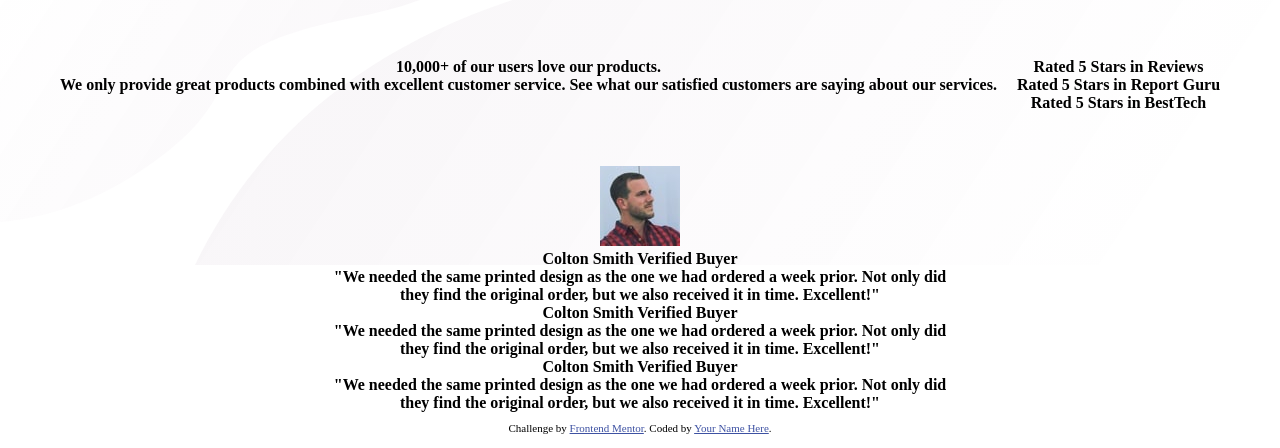
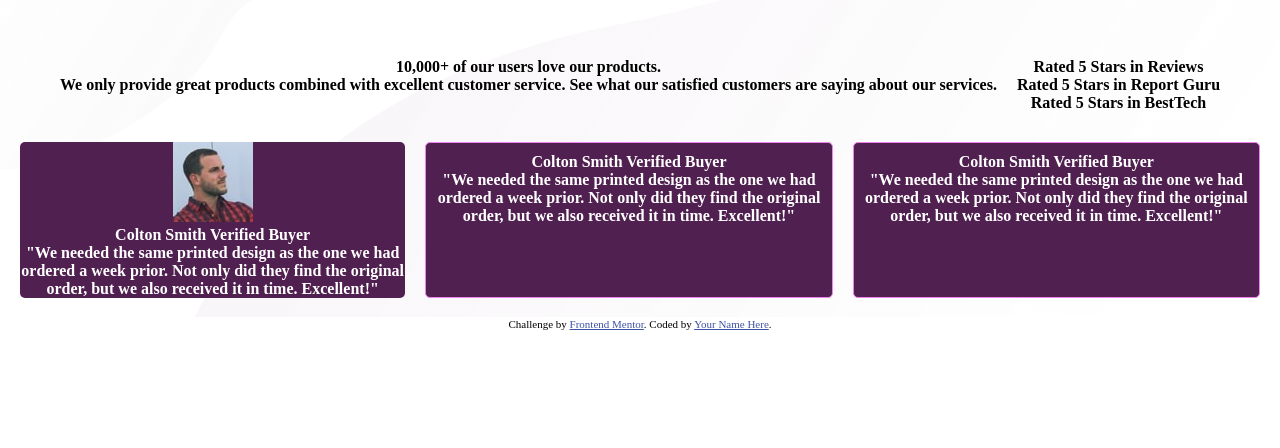
Before and after one commit to tomask98/Frontend-mentor3, a plain HTML site: page index.html in a window 1280 px wide. Shown: the part 352-800 px from the top of the page. Drawn offline with Linux system fonts and the light colour scheme.

Commit message:
actualizacion commit2

```diff
--- a/styles.css
+++ b/styles.css
@@ -35,20 +35,47 @@ section{
 
 }
 section > * {
+
   padding: 10px;
 
 }
+/*aca organizaremos los perfiles de las personas en tres columnas*/
+article {
 
-.cont-cards{
-display: flex;
-flex-direction: column;
-justify-content: end;
-height: 300px;
-width: 50%;
-}
-.card1{
+  display: flex;
 
 }
+
+article > * {
+  padding: 10px;
+}
+
+.card1 {
+  margin: 10px;
+  padding:0px;
+
+}
+
+.card2 {
+
+margin: 10px;
+
+border: 1px solid violet;
+}
+
+.card3 {
+margin: 10px;
+/* padding-top: 60px; */
+border: 1px solid violet;
+}
+
+.card1 , .card2 , .card3 {
+  border-radius: 5px;
+  background-color: hsl(300, 43%, 22%);
+  color: white;
+}
+/*aca organizaremos le daremos las caracteristicas necesarias a las fotos del perfil*/
+
 
 .attribution {
     font-size: 11px;
@@ -57,3 +84,6 @@ width: 50%;
   .attribution a {
     color: hsl(228, 45%, 44%);
   }
+
+
+  /*aca organizaremos los perfiles de las personas en tres columnas*/
```
